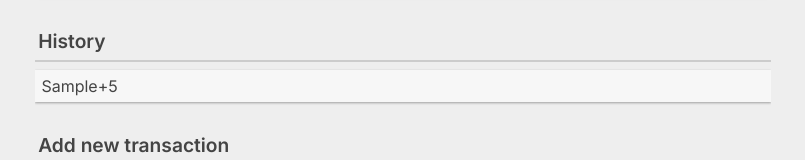
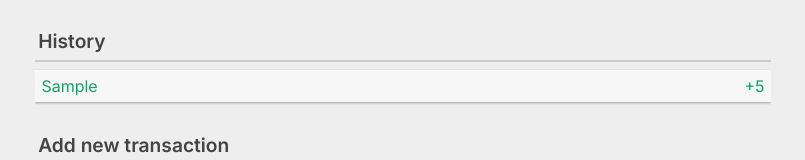
Before and after one commit to AvagSargsyan/Expense-tracker, a React (Create React App) app: page / in a window 1280 px wide. Both pictures are taken after typing "Sample", "5" into the empty fields and a click on the button "Add transaction". Shown: the part 264-424 px from the top of the page, without its empty margins (237-1042 px from the left). Built offline with nearby package versions, Linux system fonts and the light colour scheme.

Commit message:
Add some new features, change some styles -add a message when there aren't any transactions -display transactions in different colors -set max width to the App

```diff
--- a/src/App.js
+++ b/src/App.js
@@ -4,20 +4,7 @@
 import Main from './components/Main';
 
 function App() {
-  const [transactions, setTransactions] = useState([
-    // {
-    //   id: 1,
-    //   title: 'Got salary',
-    //   amount: 2000,
-    //   positive: true,
-    // },
-    // {
-    //   id: 2,
-    //   title: 'Bought a phone',
-    //   amount: 900,
-    //   positive: false,
-    // },
-  ]);
+  const [transactions, setTransactions] = useState([]);
 
   // Calculate income and based on transactions
   const calculations = {
--- a/src/components/History.js
+++ b/src/components/History.js
@@ -1,9 +1,9 @@
 import Transaction from './Transaction';
 
 export default function History({ transactions }) {
-  const list = transactions.map((transaction) => (
+  const list = transactions.length !== 0 ? transactions.map((transaction) => (
     <Transaction transaction={transaction} key={transaction.id} />
-  ));
+  )) : 'No transactions yet'
 
   return (
     <div className="history">
--- a/src/components/Transaction.js
+++ b/src/components/Transaction.js
@@ -1,6 +1,11 @@
 export default function Transaction({ transaction }) {
+
+  const styles = {
+    color: transaction.positive ? 'rgb(11, 168, 103)' : 'rgb(182, 45, 45)'
+  };
+
   return (
-    <div className="transaction">
+    <div className="transaction" style={styles}>
       <span className="title">{transaction.title}</span>
       <span className="amount">
         {transaction.positive ? '+' : '-'}
--- a/src/styles/index.scss
+++ b/src/styles/index.scss
@@ -31,6 +31,7 @@
     height: 100%;
     gap: 1rem;
     .App {
+      max-width: 48rem;
       min-width: 28rem;
       padding: 1rem;
       height: 100%;
@@ -130,10 +131,15 @@
           max-height: 18rem;
 
           .transaction {
+            display: flex;
             background: $light-bg-color;
             padding: 0.4rem;
             box-shadow: rgba(0, 0, 0, 0.12) 0px 1px 3px,
               rgba(0, 0, 0, 0.24) 0px 1px 2px;
+
+            .title {
+              flex: 1;
+            }
           }
         }
       }
```
